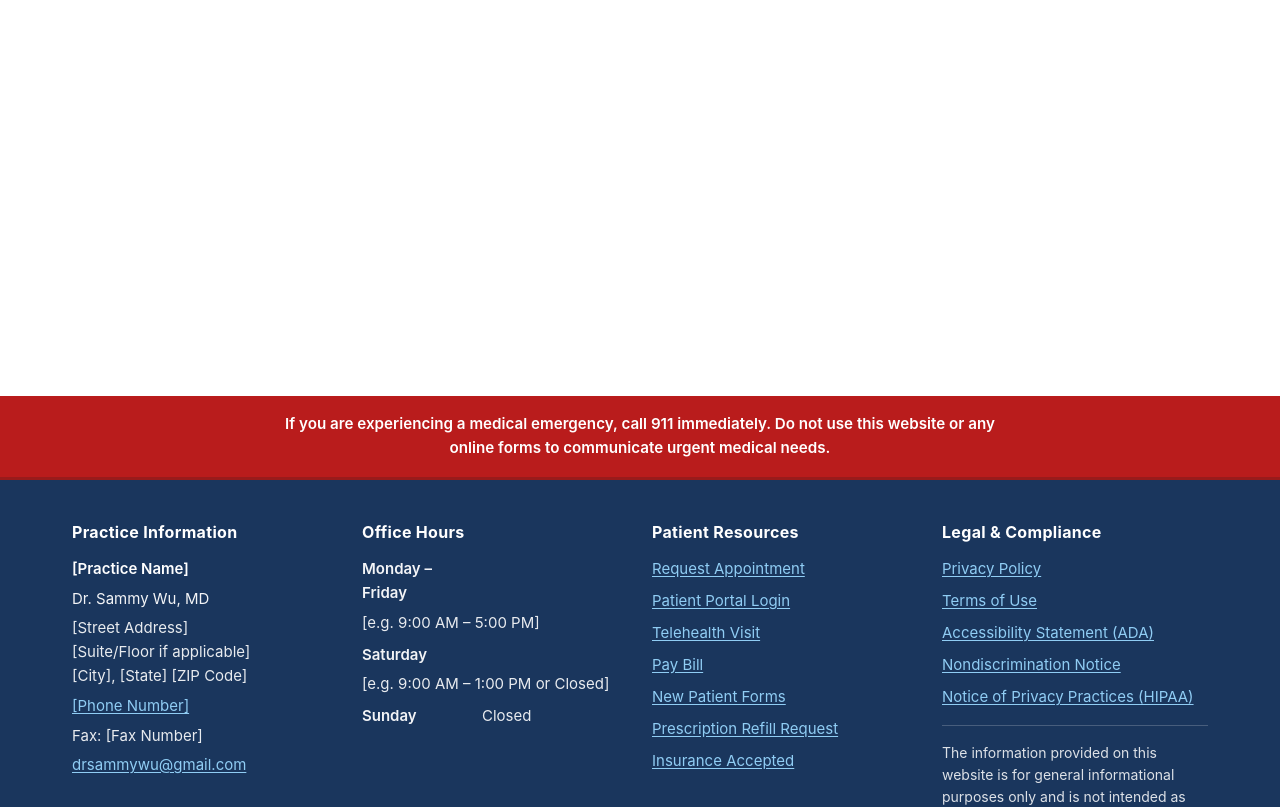
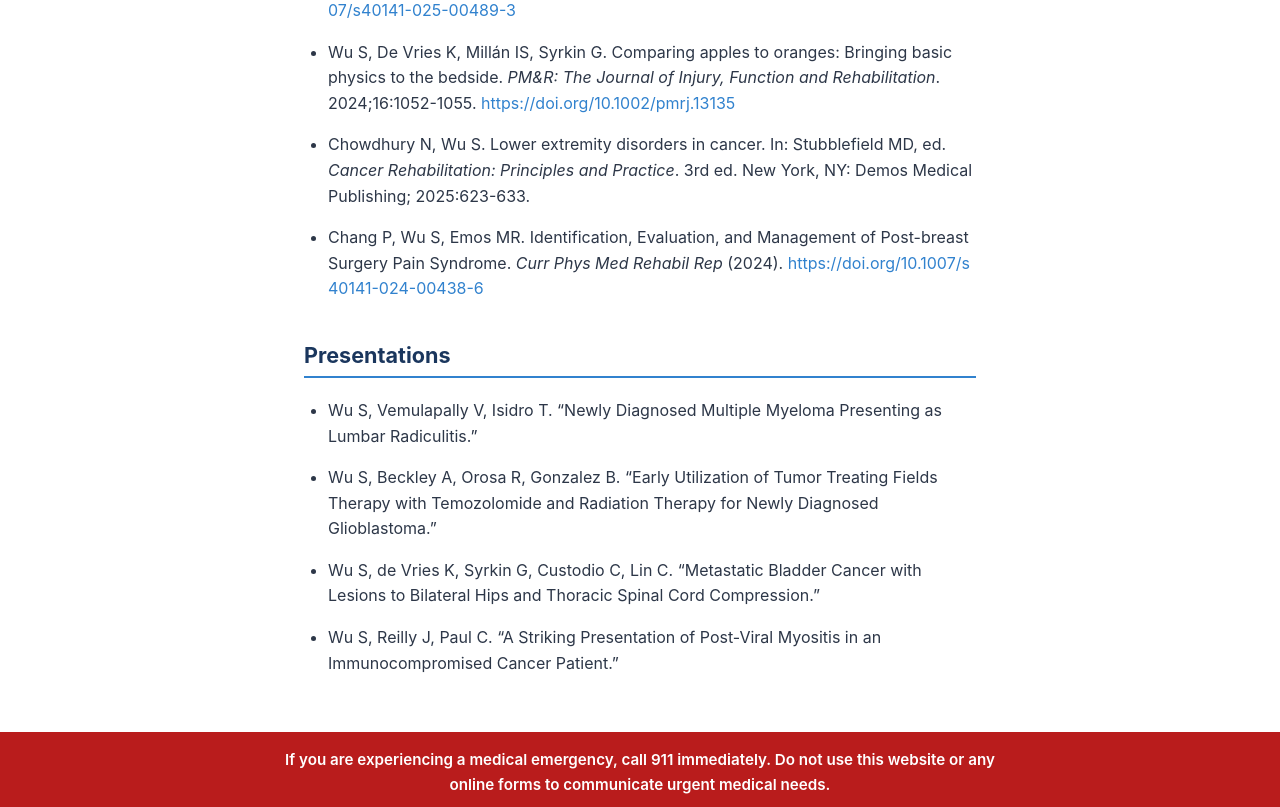
Before and after one commit to drsammywu/drsammywu.github.io, a React (Create React App) app: page /#/research in a window 1280 px wide. Shown: the part 420-1227 px from the top of the page. Built offline with nearby package versions, Linux system fonts and the light colour scheme.

Commit message:
more updates

```diff
--- a/src/components/Footer.css
+++ b/src/components/Footer.css
@@ -65,8 +65,7 @@
 
 .footer-address-block,
 .footer-tel,
-.footer-fax,
-.footer-email {
+.footer-fax {
   color: rgba(255, 255, 255, 0.9);
 }
 
@@ -92,7 +91,7 @@
   outline-offset: 2px;
 }
 
-/* Office hours – definition list */
+/* Office hours – definition list, two-column layout */
 .footer-hours-list {
   margin: 0;
   padding: 0;
@@ -100,26 +99,32 @@
 }
 
 .footer-hours-row {
-  display: flex;
-  flex-wrap: wrap;
-  gap: 0.35rem 0.5rem;
-  margin-bottom: 0.5rem;
+  display: grid;
+  grid-template-columns: minmax(8.5rem, auto) 1fr;
+  gap: 0.75rem 1.25rem;
+  align-items: baseline;
+  margin-bottom: 0.75rem;
+  padding-bottom: 0.75rem;
+  border-bottom: 1px solid rgba(255, 255, 255, 0.12);
 }
 
 .footer-hours-row:last-child {
   margin-bottom: 0;
+  padding-bottom: 0;
+  border-bottom: none;
 }
 
 .footer-hours-row dt {
   margin: 0;
   font-weight: 600;
-  color: rgba(255, 255, 255, 0.95);
-  flex: 0 0 7rem;
+  color: rgba(255, 255, 255, 0.98);
+  white-space: nowrap;
 }
 
 .footer-hours-row dd {
   margin: 0;
-  color: rgba(255, 255, 255, 0.9);
+  color: rgba(255, 255, 255, 0.92);
+  line-height: 1.4;
 }
 
 /* Patient and legal link lists */
@@ -135,6 +140,11 @@
 
 .footer-links li:last-child {
   margin-bottom: 0;
+}
+
+.footer-text-only {
+  color: rgba(255, 255, 255, 0.85);
+  cursor: default;
 }
 
 .footer-disclaimer {
@@ -157,6 +167,19 @@
   margin: 0;
   font-size: 0.875rem;
   color: rgba(255, 255, 255, 0.8);
+}
+
+/* Office hours: stack on very narrow screens */
+@media (max-width: 380px) {
+  .footer-hours-row {
+    grid-template-columns: 1fr;
+    gap: 0.25rem;
+    padding-bottom: 0.5rem;
+  }
+
+  .footer-hours-row dt {
+    white-space: normal;
+  }
 }
 
 /* Tablet: 2 columns */
--- a/src/components/Footer.js
+++ b/src/components/Footer.js
@@ -5,25 +5,24 @@ import './Footer.css';
  * Do not deploy with "[...]" placeholders in production.
  */
 const footerConfig = {
-  practiceName: '[Practice Name]',
+  practiceName: 'Burke Outpatient Physician Practice',
   doctorName: 'Dr. Sammy Wu',
   credentials: 'MD',
   address: {
-    line1: '[Street Address]',
-    line2: '[Suite/Floor if applicable]',
-    city: '[City]',
-    state: '[State]',
-    zip: '[ZIP Code]',
+    line1: '785 Mamaroneck Avenue',
+    line2: 'Building 4, 1st Floor',
+    city: 'White Plains',
+    state: 'NY',
+    zip: '10605',
   },
-  phone: '[Phone Number]',
-  fax: '[Fax Number]',
-  email: 'drsammywu@gmail.com',
+  phone: '(914) 597-2332',
+  fax: '(914) 597-2794',
   officeHours: {
-    weekdays: '[e.g. 9:00 AM – 5:00 PM]',
-    saturday: '[e.g. 9:00 AM – 1:00 PM or Closed]',
-    sunday: 'Closed',
+    mondayTuesday: 'White Plains Hospital',
+    wednesdayFriday: 'Burke Rehabilitation Hospital',
   },
   copyrightYear: 2026,
+  burkeProfileUrl: 'https://www.burke.org/find-a-doctor/profile/sammy-wu/',
   /** URLs for patient and legal pages – replace # with real paths when pages exist */
   links: {
     requestAppointment: '/#/appointment',
@@ -66,7 +65,6 @@ function Footer() {
     },
     telephone: footerConfig.phone,
     faxNumber: footerConfig.fax,
-    email: footerConfig.email,
     openingHoursSpecification: [
       { '@type': 'OpeningHoursSpecification', dayOfWeek: ['Monday', 'Tuesday', 'Wednesday', 'Thursday', 'Friday'], opens: '09:00', closes: '17:00' },
       { '@type': 'OpeningHoursSpecification', dayOfWeek: 'Saturday', opens: '09:00', closes: '13:00' },
@@ -100,11 +98,6 @@ function Footer() {
             {footerConfig.fax && (
               <span className="footer-fax">Fax: {footerConfig.fax}</span>
             )}
-            {footerConfig.email && (
-              <span className="footer-email">
-                <a href={`mailto:${footerConfig.email}`}>{footerConfig.email}</a>
-              </span>
-            )}
           </address>
         </section>
 
@@ -112,16 +105,12 @@ function Footer() {
           <h2 id="footer-hours-heading" className="footer-heading">Office Hours</h2>
           <dl className="footer-hours-list">
             <div className="footer-hours-row">
-              <dt>Monday – Friday</dt>
-              <dd>{footerConfig.officeHours.weekdays}</dd>
+              <dt>Monday – Tuesday</dt>
+              <dd>{footerConfig.officeHours.mondayTuesday}</dd>
             </div>
             <div className="footer-hours-row">
-              <dt>Saturday</dt>
-              <dd>{footerConfig.officeHours.saturday}</dd>
-            </div>
-            <div className="footer-hours-row">
-              <dt>Sunday</dt>
-              <dd>{footerConfig.officeHours.sunday}</dd>
+              <dt>Wednesday – Friday</dt>
+              <dd>{footerConfig.officeHours.wednesdayFriday}</dd>
             </div>
           </dl>
         </section>
@@ -131,12 +120,12 @@ function Footer() {
           <nav className="footer-nav" aria-label="Patient resources">
             <ul className="footer-links">
               <li><a href={footerConfig.links.requestAppointment}>Request Appointment</a></li>
-              <li><a href={footerConfig.links.patientPortal}>Patient Portal Login</a></li>
-              <li><a href={footerConfig.links.telehealth}>Telehealth Visit</a></li>
-              <li><a href={footerConfig.links.payBill}>Pay Bill</a></li>
-              <li><a href={footerConfig.links.newPatientForms}>New Patient Forms</a></li>
-              <li><a href={footerConfig.links.prescriptionRefill}>Prescription Refill Request</a></li>
-              <li><a href={footerConfig.links.insuranceAccepted}>Insurance Accepted</a></li>
+              {/* <li><span className="footer-text-only">Patient Portal Login</span></li>
+              <li><span className="footer-text-only">Telehealth Visit</span></li>
+              <li><span className="footer-text-only">Pay Bill</span></li>
+              <li><span className="footer-text-only">New Patient Forms</span></li>
+              <li><span className="footer-text-only">Prescription Refill Request</span></li>
+              <li><span className="footer-text-only">Insurance Accepted</span></li> */}
             </ul>
           </nav>
         </section>
--- a/src/pages/About.js
+++ b/src/pages/About.js
@@ -66,13 +66,12 @@ function About() {
             )}
           </div>
           <div className="about-intro-text">
-            <p><strong>Dr. Sammy Wu</strong> is a physician specializing in <strong>Physical Medicine and Rehabilitation</strong>, with a focus on <strong>cancer rehabilitation</strong>. He is <strong>Director of Cancer Rehabilitation Medicine at Burke Rehabilitation</strong> and <strong>Assistant Professor of PM&R at Albert Einstein College of Medicine</strong>, dedicated to improving functional outcomes and quality of life for patients during and after cancer treatment.</p>
+            <p><strong>Sammy Wu, MD</strong> is a board-certified physician in <strong>Physical Medicine &amp; Rehabilitation</strong> who specializes in <strong>Cancer Rehabilitation</strong>. He is the Director of Cancer Rehabilitation Medicine at the Burke Outpatient Physician Practice and an Assistant Professor of Physical Medicine and Rehabilitation at Albert Einstein College of Medicine.</p>
           </div>
         </div>
-        <p className="about-intro-after">Dr. Wu completed his <strong>Cancer Rehabilitation Fellowship at Memorial Sloan Kettering Cancer Center</strong> and his <strong>PM&R residency at NewYork-Presbyterian Hospital (Columbia/Cornell)</strong>, with clinical experience at <strong>Columbia University Irving Medical Center, Weill Cornell Medicine, Hospital for Special Surgery</strong>, and other leading institutions. He completed his <strong>Internal Medicine internship at Northwell Health – Lenox Hill Hospital</strong>.</p>
+        <p className="about-intro-after">Dr. Wu’s clinical focus is in neuromusculoskeletal medicine and evaluating cancer patients who have physical impairments and/or disabilities related to their cancer or their treatments. These impairments can include neuropathy, musculoskeletal disorders, cancer-related fatigue, gait difficulty, lymphedema, trismus, spasticity, spinal cord injury, brain injury, and amputation among other conditions. Dr. Wu’s goals are to improve function (strength, endurance, mobility, range of motion), improve quality of life, and manage pain for cancer patients so that they can return to the hobbies/activities that they love best. Dr. Wu believes in collaborative and comprehensive cancer care. He works closely with oncologists, physical, occupational, speech, and lymphedema therapists, and supportive care services (acupuncture, nutrition, palliative care) to create a holistic rehabilitation plan. When indicated, Dr. Wu may incorporate medications, bracing, or ultrasound-guided injections as part of the treatment plan.</p>
 
-        <p>A graduate of <strong>Albert Einstein College of Medicine</strong>, Dr. Wu earned his <strong>Doctor of Medicine</strong> with <em>Distinction in Research in Clinical Investigation</em> and a <strong>Bachelor of Science in Integrative Neuroscience, Magna Cum Laude, from Binghamton University</strong>. His research focuses on <strong>rehabilitation interventions for cancer patients</strong>, including bracing for posture, pain, and function, and the role of rehabilitation in palliative care. His work has been published in <em>PM&R</em> and <em>Current Physical Medicine and Rehabilitation Reports</em>.</p>
-        <p>He is actively involved in <strong>mentorship, medical education, and leadership</strong>, including the <strong>American Academy of PM&R Cancer Rehabilitation Physician Consortium</strong>, where he organizes educational panels for trainees, and has presented at national conferences on cancer rehabilitation, post-mastectomy pain, and assessment in physical medicine.</p>
+        <p>Dr. Wu treats patients throughout their cancer journey, whether it is creating a rehabilitation exercise plan to optimize strength before cancer treatment (chemotherapy, immunotherapy, radiation therapy, surgery, bone marrow transplantation) or optimizing function during survivorship.</p>
 
         <h2 className="section-title">Experience</h2>
         <div className="timeline">
@@ -117,7 +116,7 @@ function About() {
           ))}
         </div>
 
-        <p className="page-contact"><strong>Contact:</strong> <a href="mailto:drsammywu@gmail.com">drsammywu@gmail.com</a></p>
+        <p className="page-contact"><strong>Contact:</strong> <a href="tel:+19145972332">(914) 597-2332</a></p>
       </section>
     </main>
   );
--- a/src/pages/CancerRehab.js
+++ b/src/pages/CancerRehab.js
@@ -6,10 +6,10 @@ function CancerRehab() {
       <section className="page-content">
         <h1>What is Cancer Rehabilitation?</h1>
         <p>
-          Cancer rehabilitation is a specialized area of physical medicine and rehabilitation focused on helping people with cancer maintain or regain function, independence, and quality of life during and after treatment.
+          Cancer rehabilitation is a specialized medical service that helps people improve strength, mobility, and overall function during and after cancer treatment. Treatments such as chemotherapy, radiation, and surgery can lead to fatigue, weakness, nerve pain, limited movement, or difficulty with daily activities.
         </p>
         <p>
-          This page will describe the role of cancer rehabilitation, common conditions addressed, and how it can support you or your loved ones. Content to be expanded.
+          A physician trained in Physical Medicine and Rehabilitation (PM&R), also known as a physiatrist, works with patients to manage these side effects through personalized, non-surgical care. The goal of cancer rehabilitation is to reduce pain, restore physical function, and help patients safely return to their daily routines and improve quality of life throughout the recovery process.
         </p>
       </section>
     </main>
--- a/src/pages/MakeAppointment.js
+++ b/src/pages/MakeAppointment.js
@@ -6,11 +6,30 @@ function MakeAppointment() {
       <section className="page-content">
         <h1>Make an Appointment</h1>
         <p>
-          To schedule an appointment with Dr. Sammy Wu, please use the contact information below. This page can later include a form or link to your practice’s scheduling system.
+          To schedule an appointment with Dr. Sammy Wu, please use the contact information below or call the office directly.
         </p>
         <div className="contact-block">
-          <p><strong>Email:</strong> <a href="mailto:drsammywu@gmail.com">drsammywu@gmail.com</a></p>
-          <p>Include your name, preferred contact method, and brief reason for the visit.</p>
+          <h2 className="contact-block-heading">Burke Outpatient Physician Practice</h2>
+          <p className="contact-address">
+            785 Mamaroneck Avenue<br />
+            Building 4, 1st Floor<br />
+            White Plains, NY 10605
+          </p>
+          <p><strong>Main:</strong> <a href="tel:+19145972332">(914) 597-2332</a></p>
+          <p><strong>Fax:</strong> (914) 597-2794</p>
+        </div>
+
+        <div className="contact-block appointment-cta">
+          <p className="appointment-call">
+            <strong>Call <a href="tel:+19145972332">(914) 597-2332</a></strong>
+          </p>
+          <p>Accepting new patients. A referral is required.</p>
+          <p>
+            For more information and to view Dr. Wu’s profile, visit:{' '}
+            <a href="https://www.burke.org/find-a-doctor/profile/sammy-wu/" target="_blank" rel="noopener noreferrer">
+              Burke Rehabilitation — Find a Doctor: Sammy Wu
+            </a>
+          </p>
         </div>
       </section>
     </main>
--- a/src/pages/Page.css
+++ b/src/pages/Page.css
@@ -127,6 +127,27 @@
   margin-top: 2rem;
   padding-top: 1rem;
   border-top: 1px solid var(--color-bg-subtle, #e2e8f0);
+}
+
+/* Research page: publications & presentations */
+.research-list {
+  margin: 0 0 1.5rem;
+  padding-left: 1.5rem;
+  list-style: disc;
+}
+
+.research-list li {
+  margin-bottom: 1rem;
+  line-height: 1.6;
+  color: var(--color-text, #2d3748);
+}
+
+.research-list li:last-child {
+  margin-bottom: 0;
+}
+
+.research-list a {
+  word-break: break-all;
 }
 
 /* Timeline */
@@ -341,6 +362,25 @@
 
 .contact-block p:last-child {
   margin-bottom: 0;
+}
+
+.contact-block-heading {
+  font-size: 1.1rem;
+  color: var(--color-heading, #1a365d);
+  margin: 0 0 0.75rem;
+  font-weight: 700;
+}
+
+.contact-address {
+  margin-bottom: 0.75rem;
+}
+
+.appointment-cta {
+  margin-top: 1.5rem;
+}
+
+.appointment-call {
+  font-size: 1.05rem;
 }
 
 /* Tablet: 769px – 1024px */
--- a/src/pages/Research.js
+++ b/src/pages/Research.js
@@ -8,9 +8,33 @@ function Research() {
         <p>
           Dr. Wu’s research focuses on rehabilitation interventions for cancer patients, including the impact of bracing on posture, pain, and function, and the role of rehabilitation in palliative care.
         </p>
-        <p>
-          Publications and research highlights will be listed here. Content to be expanded.
-        </p>
+
+        <h2 className="section-title">Publications</h2>
+        <ul className="research-list">
+          <li>
+            Wu S, Emos MR, Chang P, et al. The Importance of Rehab in Treating Cancer and Palliative Care Patients. <em>Curr Phys Med Rehabil Rep</em> 13, 17 (2025).{' '}
+            <a href="https://doi.org/10.1007/s40141-025-00489-3" target="_blank" rel="noopener noreferrer">https://doi.org/10.1007/s40141-025-00489-3</a>
+          </li>
+          <li>
+            Wu S, De Vries K, Millán IS, Syrkin G. Comparing apples to oranges: Bringing basic physics to the bedside. <em>PM&amp;R: The Journal of Injury, Function and Rehabilitation</em>. 2024;16:1052-1055.{' '}
+            <a href="https://doi.org/10.1002/pmrj.13135" target="_blank" rel="noopener noreferrer">https://doi.org/10.1002/pmrj.13135</a>
+          </li>
+          <li>
+            Chowdhury N, Wu S. Lower extremity disorders in cancer. In: Stubblefield MD, ed. <em>Cancer Rehabilitation: Principles and Practice</em>. 3rd ed. New York, NY: Demos Medical Publishing; 2025:623-633.
+          </li>
+          <li>
+            Chang P, Wu S, Emos MR. Identification, Evaluation, and Management of Post-breast Surgery Pain Syndrome. <em>Curr Phys Med Rehabil Rep</em> (2024).{' '}
+            <a href="https://doi.org/10.1007/s40141-024-00438-6" target="_blank" rel="noopener noreferrer">https://doi.org/10.1007/s40141-024-00438-6</a>
+          </li>
+        </ul>
+
+        <h2 className="section-title">Presentations</h2>
+        <ul className="research-list">
+          <li>Wu S, Vemulapally V, Isidro T. “Newly Diagnosed Multiple Myeloma Presenting as Lumbar Radiculitis.”</li>
+          <li>Wu S, Beckley A, Orosa R, Gonzalez B. “Early Utilization of Tumor Treating Fields Therapy with Temozolomide and Radiation Therapy for Newly Diagnosed Glioblastoma.”</li>
+          <li>Wu S, de Vries K, Syrkin G, Custodio C, Lin C. “Metastatic Bladder Cancer with Lesions to Bilateral Hips and Thoracic Spinal Cord Compression.”</li>
+          <li>Wu S, Reilly J, Paul C. “A Striking Presentation of Post-Viral Myositis in an Immunocompromised Cancer Patient.”</li>
+        </ul>
       </section>
     </main>
   );
```
Also changed, not shown: package.json (+7 -2 lines), 1 other file (tests, documents, lock files or other folders).
